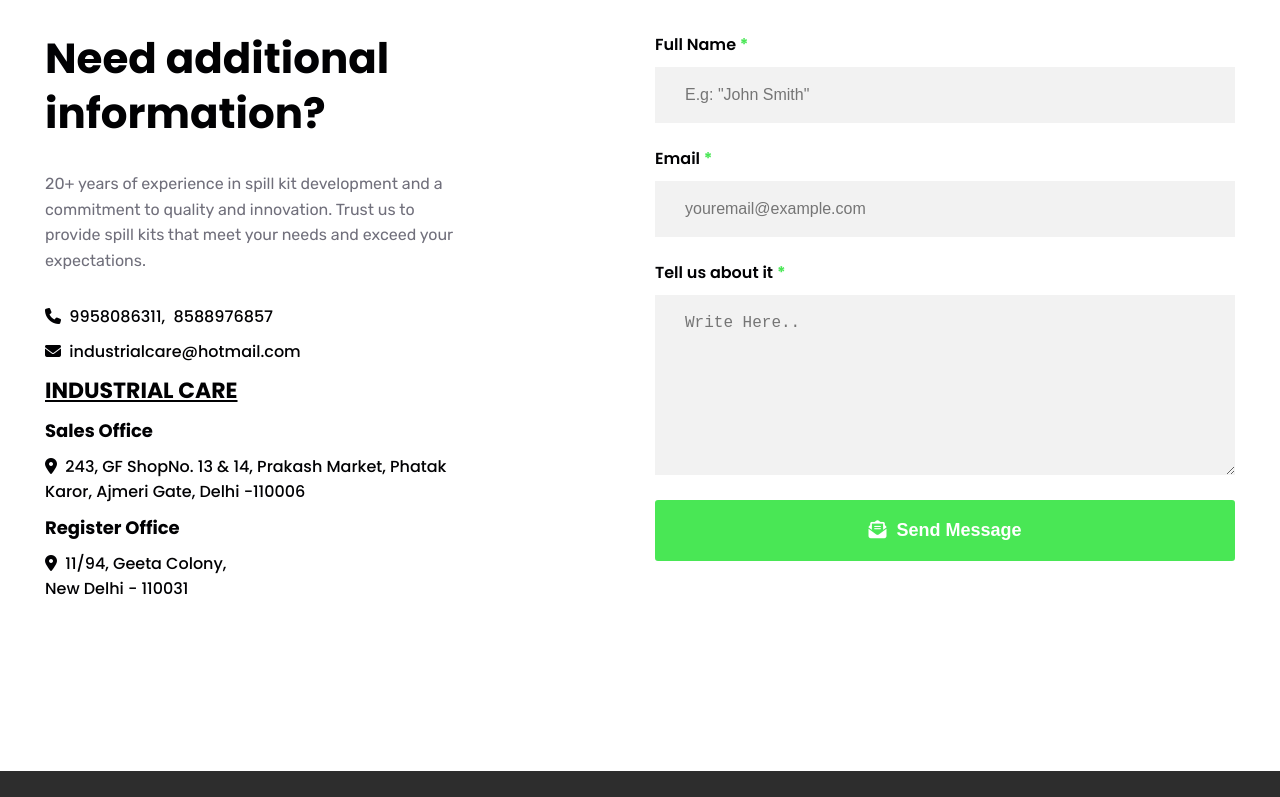
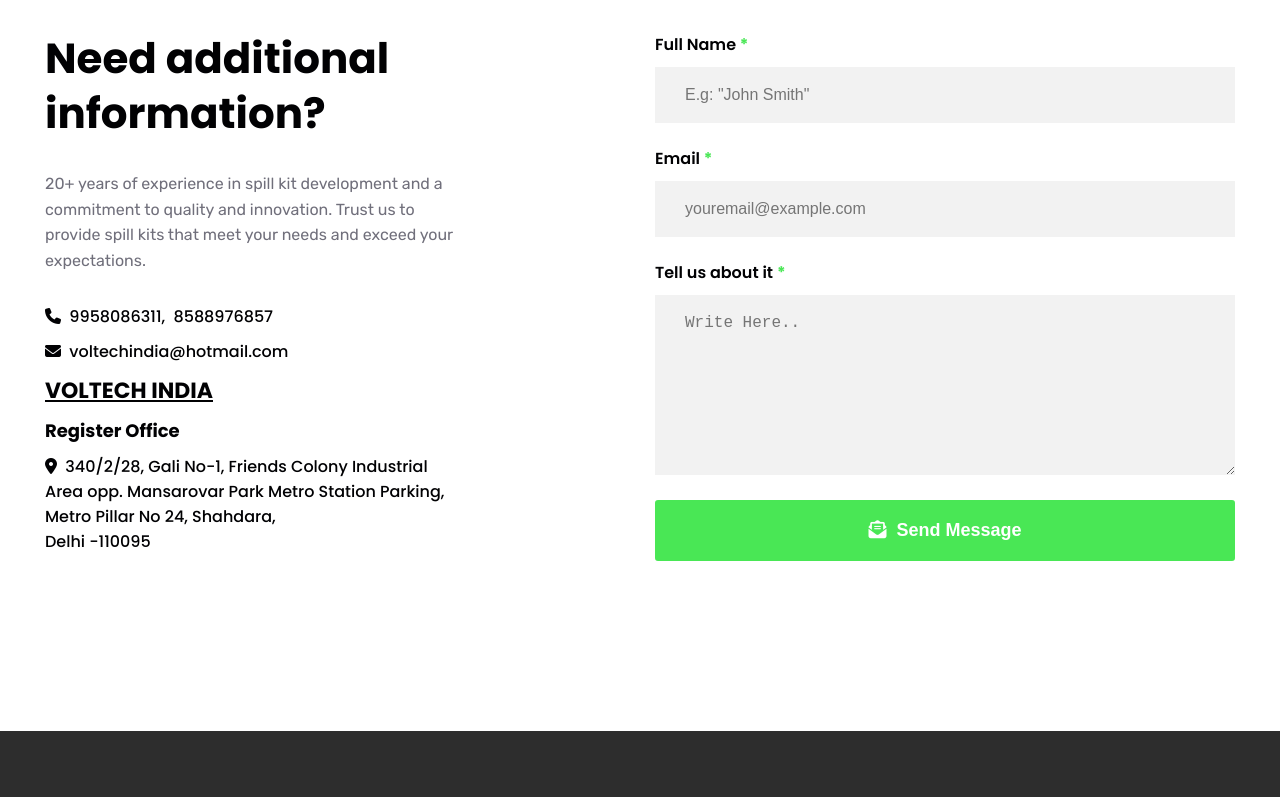
Before and after one commit to prateekwho/SpillKits, a React (Vite) app: page /contact in a window 1280 px wide. Shown: the part 526-1323 px from the top of the page. Built offline with nearby package versions, Linux system fonts and the light colour scheme.

Commit message:
Update contact page

```diff
--- a/src/pages/Contact.jsx
+++ b/src/pages/Contact.jsx
@@ -25,29 +25,23 @@
               <div>
                 <i className="fa-solid fa-envelope"></i>
                 <a href="mailto:industrialcare@hotmail.com">
-                  &nbsp; industrialcare@hotmail.com
+                  &nbsp; voltechindia@hotmail.com
                 </a>
               </div>
               <div>
-                <h5>Industrial Care</h5>
-              </div>
-              <div>
-                <span>Sales Office</span>
-              </div>
-              <div>
-                <i className="fa-solid fa-location-dot"></i>
-                <a href="https://goo.gl/maps/NdFn7pAUb8QpkbKDA">
-                  &nbsp; 243, GF ShopNo. 13 & 14, Prakash Market, Phatak Karor,
-                  Ajmeri Gate, Delhi -110006
-                </a>
+                <h5>Voltech India</h5>
               </div>
               <div>
                 <span>Register Office</span>
               </div>
               <div>
                 <i className="fa-solid fa-location-dot"></i>
-                <a href="http://maps.google.com/?q=11/94 Geeta Colony Near Kanchan Studio Delhi-110031">
-                  &nbsp; 11/94, Geeta Colony, <br /> New Delhi - 110031
+                <a href="https://maps.google.com/?q=28.6752497,77.3017465">
+                  &nbsp; 340/2/28, Gali No-1, Friends Colony Industrial Area
+                  opp. Mansarovar Park Metro Station Parking, Metro Pillar No
+                  24, Shahdara,
+                  <br />
+                  Delhi -110095
                 </a>
               </div>
             </div>
```
